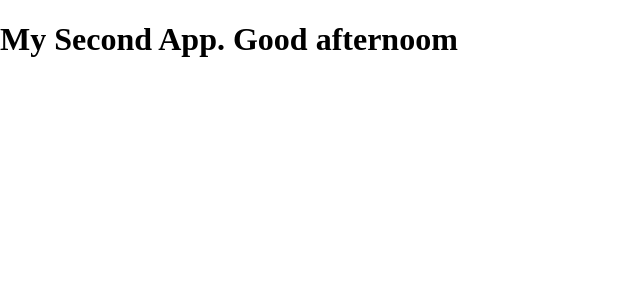
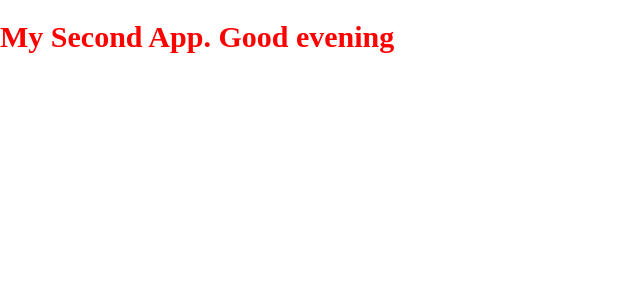
Before and after one commit to paddykool/ReactApp, a React app: page / in a window 1280 px wide. Shown: the top 300 px of the page, without its empty margins (0-640 px from the left). Built offline with nearby package versions, Linux system fonts and the light colour scheme.

Commit message:
App2 - inline styles

```diff
--- a/App2.js
+++ b/App2.js
@@ -1,26 +1,29 @@
 import React from "react";
 
 function App() {
-
-  const date = new Date();
+  const date = new Date(2020, 2, 2, 19);
   let hours = date.getHours();
   let message;
-  console.log('Hours is : ' + hours);
+  console.log("Hours is : " + hours);
 
-  hours = 17
-  console.log('Hours is : ' + hours);
+  const styles = {
+    fontSize: 30
+  }
+
   if (hours < 12) {
-    message = "Good Morning"
-  }
-  else if (hours >= 12 && hours < 18 ) {
-    message = "Good afternoom"
-  }
-  else {
-    message = "Good evening"
+    message = "Good Morning";
+    styles.color = "blue"
+  } else if (hours >= 12 && hours < 18) {
+    message = "Good afternoom";
+    styles.color = "green"
+  } else {
+    message = "Good evening";
+    styles.color = "red"
   }
 
 
-  return <h1>My Second App. {`${message}`}</h1>;
+
+  return <h1 style={styles}>My Second App. {`${message}`}</h1>;
 }
 
 export default App;
```
